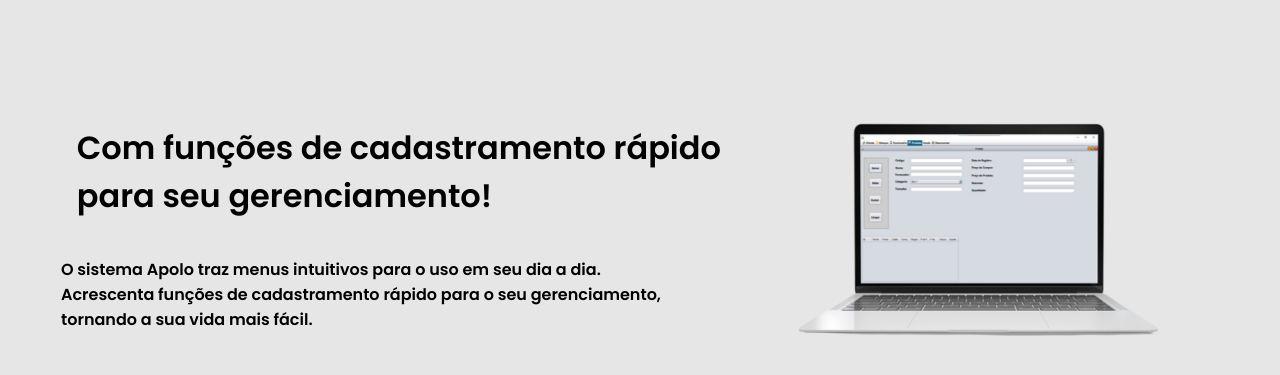
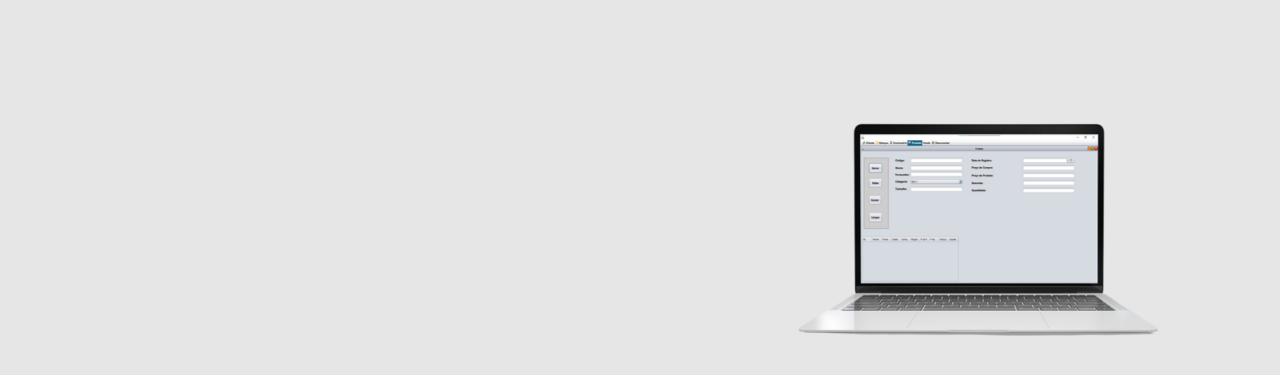
Before and after one commit to GJunioOliveira/Apolo_Site, a website: page HTML/Relatorio.html in a window 1280 px wide. Shown: the part 175-550 px from the top of the page. Drawn offline with nearby package versions, Linux system fonts and the light colour scheme.

Commit message:
Teste_ERROR_GITPOD

```diff
--- a/HTML/Relatorio.html
+++ b/HTML/Relatorio.html
@@ -36,10 +36,8 @@
 
         <div class="cadastramento-esquerdo">
 
-            <h1 >Com funções de cadastramento rápido para seu gerenciamento!</h1>
-                <p>O sistema Apolo traz menus intuitivos para o uso em seu dia a dia. <br>
-                    Acrescenta funções de cadastramento rápido para o seu gerenciamento, <br>
-                    tornando a sua vida mais fácil.</p>
+            <h1 ></h1>
+                <p></p>
 
             <!-- <img src="./Imagens/Imagem 1.png" id="Imagem1" alt=""> -->
 
```
